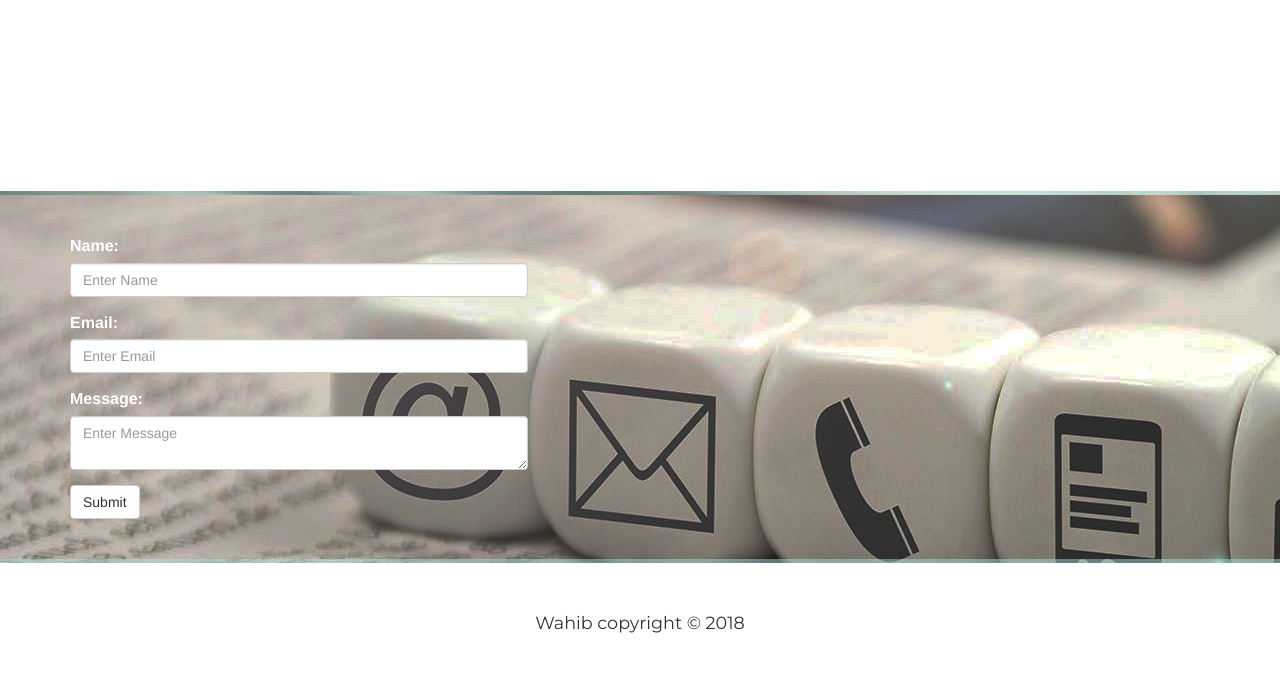
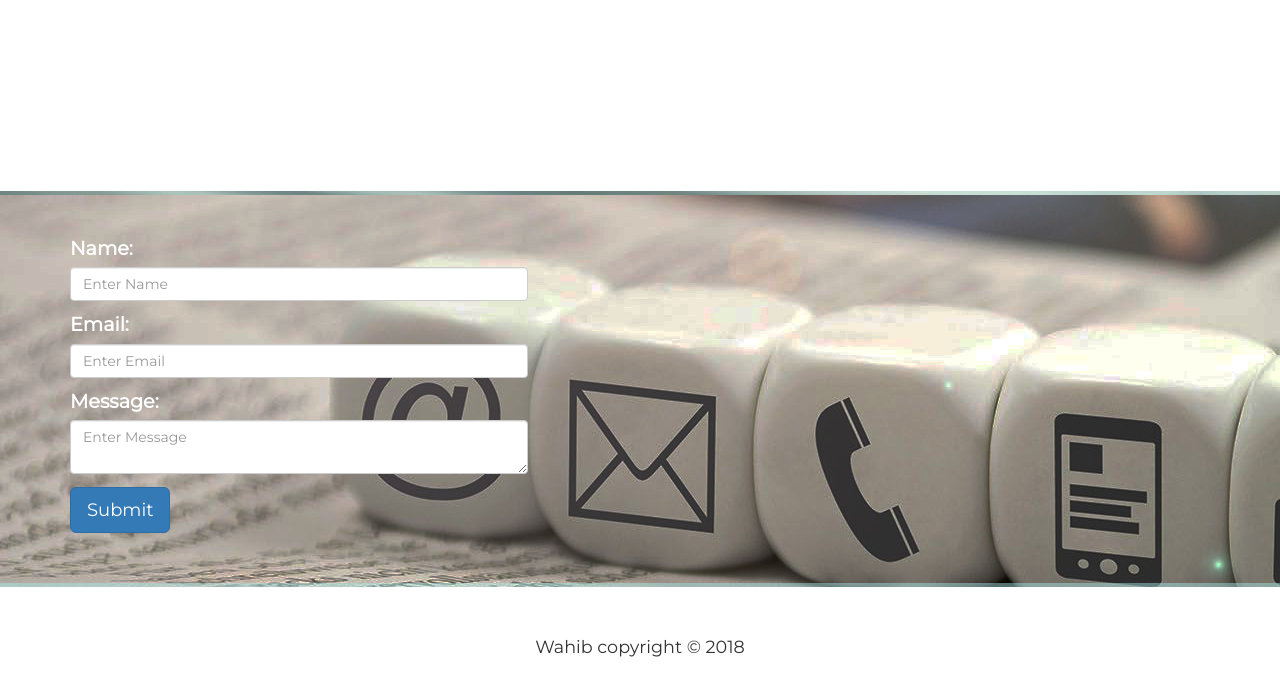
Before and after one commit to wahib-ouahib/host, a PHP site: page /index2.html in a window 1280 px wide. Shown: the part 5096-5792 px from the top of the page. Before the commit the page ends 5729 px from the top, so only its background shows below. Run offline with PHP 8.4, Linux system fonts and the light colour scheme; some libraries are stand-ins or nearby versions; some web fonts are replaced.

Commit message:
:hammer: workin on form

```diff
--- a/css/style.css
+++ b/css/style.css
@@ -592,3 +592,7 @@ p {
 .t-c{
   text-shadow: #000;
 }
+
+.contact-labels{
+  font-size: 1.2em;
+}
--- a/index2.html
+++ b/index2.html
@@ -54,7 +54,7 @@
         <div class="row">
           <div class="col-md-6 col-sm-6">
             <div class="showcase-right hover column">
-              <figure><img src="img/image1.jpg"></figure>
+              <figure><img class="img-responsive" src="img/image1.jpg"></figure>
             </div>
           </div>
           <div class="col-md-6 col-sm-6">
@@ -294,20 +294,23 @@
       <div class="container">
         <div class="row">
           <div class="col-md-5 col-sm-5">
-            <form id="contact-form" method="POST" action="">
-              <div class="form-group">
+            <form id="contact-form">
+              <p class="contact-labels">
                 <label>Name: </label>
                 <input class="form-control" type="text" name="" value="" placeholder="Enter Name" required>
-              </div>
-              <div class="form-group">
-                <label>Email: </label>
+              </p>
+
+              <p class="contact-labels">
+                <label >Email: </label>
                 <input class="form-control" type="email" name="" value="" placeholder="Enter Email" required>
-              </div>
-              <div class="form-group">
+              </p>
+              <p class="contact-labels">
                 <label>Message: </label>
                 <textarea class="form-control" name="" value="" placeholder="Enter Message" required></textarea>
-              </div>
-              <button type="submit" class="btn btn-default">Submit</button>
+              </p>
+              <p>
+                <button type="submit" class="btn btn-primary btn-lg">Submit</button>
+              </p>
             </form>
           </div>
           <div class="col-md-7 col-sm-7">
@@ -326,9 +329,10 @@
     </footer>
 
     <script
-  src="https://code.jquery.com/jquery-3.2.1.js"
-  integrity="sha256-DZAnKJ/6XZ9si04Hgrsxu/8s717jcIzLy3oi35EouyE="
+  src="https://code.jquery.com/jquery-3.3.1.min.js"
+  integrity="sha256-FgpCb/KJQlLNfOu91ta32o/NMZxltwRo8QtmkMRdAu8="
   crossorigin="anonymous"></script>
+
     <script src="https://maxcdn.bootstrapcdn.com/bootstrap/3.3.7/js/bootstrap.min.js"></script>
 
     <script src="scripts/scripts.js"> </script>
```
